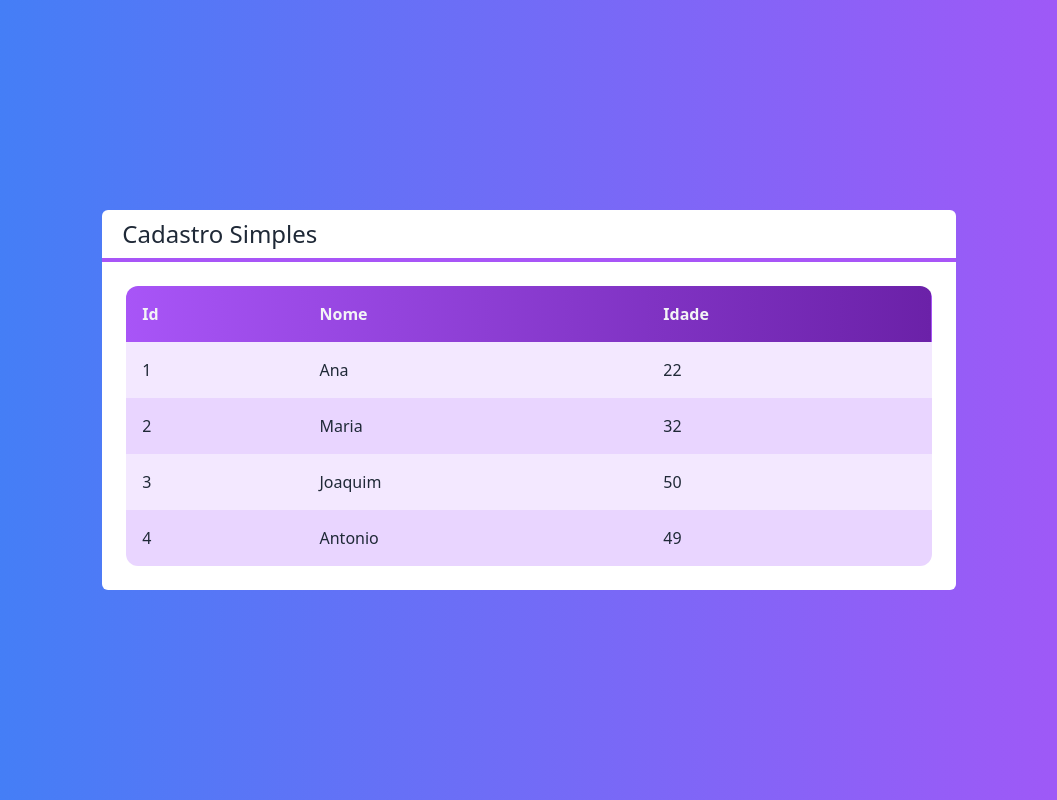
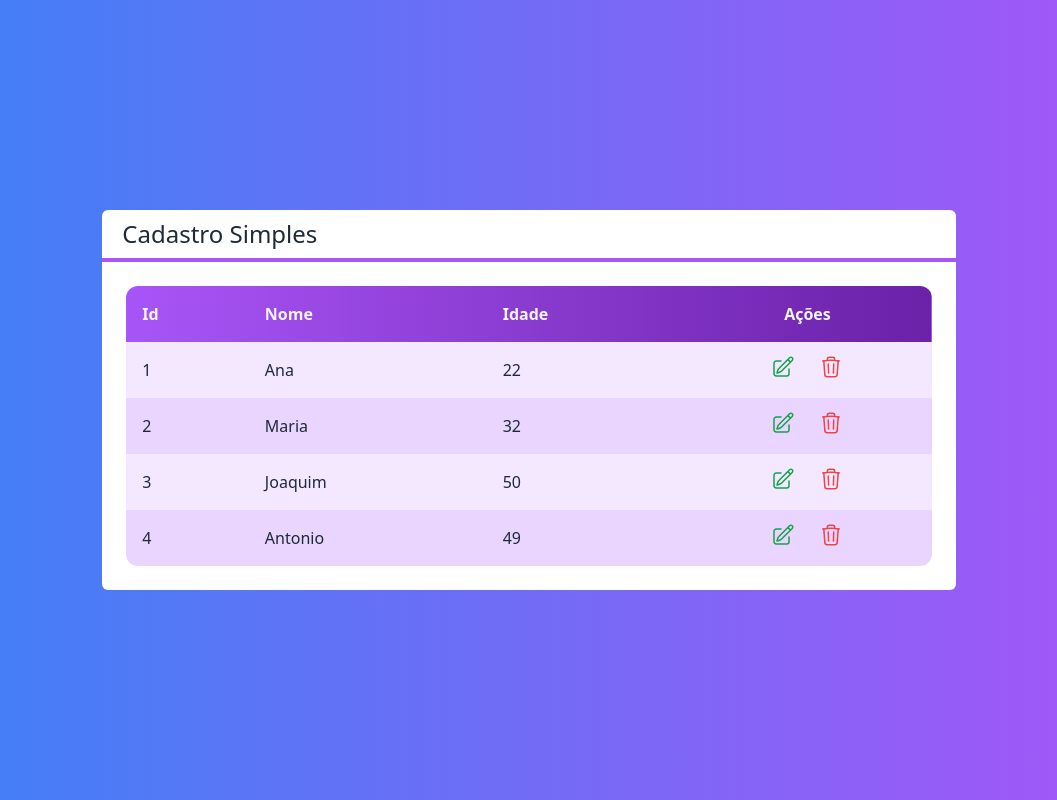
Before and after one commit to heberGustavo/crud-users, a Next.js app: page / in a window 1280 px wide. Shown: the whole page, without its empty margins (111-1168 px from the left). Built offline with nearby package versions, Linux system fonts and the light colour scheme.

Commit message:
Create action in table

```diff
--- a/src/components/Tabela.tsx
+++ b/src/components/Tabela.tsx
@@ -1,24 +1,30 @@
 import Cliente from "@/core/Cliente";
+import { IconeEditar, IconeLixeira } from "./Icones";
 
-interface TabelaProps{
-    clientes: Cliente[]
+interface TabelaProps {
+    clientes: Cliente[];
+    clienteSelecionado?: (client: Cliente) => void;
+    clienteExcluido?: (client: Cliente) => void;
 }
 
-export default function Tabela(props: TabelaProps){
+export default function Tabela(props: TabelaProps) {
 
-    function renderizarCabecalho(){
-        return(
+    const exibirAcoes = props.clienteSelecionado || props.clienteExcluido;
+
+    function renderizarCabecalho() {
+        return (
             <tr>
                 <th className="text-left p-4">Id</th>
                 <th className="text-left p-4">Nome</th>
                 <th className="text-left p-4">Idade</th>
+                {exibirAcoes ? <th className="p-4">Ações</th> : false}
             </tr>
         )
     }
 
-    function renderizarCorpo(){
+    function renderizarCorpo() {
         return props.clientes?.map((cliente, i) => {
-            return(
+            return (
                 <tr
                     key={cliente.id}
                     className={`${i % 2 === 0 ? 'bg-purple-100' : 'bg-purple-200'}`}
@@ -26,12 +32,44 @@
                     <td className="text-left p-4">{cliente.id}</td>
                     <td className="text-left p-4">{cliente.nome}</td>
                     <td className="text-left p-4">{cliente.idade}</td>
+                    {exibirAcoes ? renderizarAcoes(cliente) : false}
                 </tr>
             )
         })
     }
 
-    return(
+    function renderizarAcoes(cliente: Cliente) {
+        return (
+            <td className="flex justify-center">
+                {props.clienteSelecionado ? (
+                    <button
+                        onClick={() => props.clienteSelecionado?.(cliente)}
+                        className={`
+                            flex justify-center items-center
+                            text-green-600 rounded-full p-2 m-1
+                            hover:bg-purple-50
+                        `}
+                    >
+                        {IconeEditar}
+                    </button>
+                ) : false}
+                {props.clienteExcluido ? (
+                    <button
+                        onClick={() => props.clienteExcluido?.(cliente)}
+                        className={`
+                            flex justify-center items-center
+                            text-red-500 rounded-full p-2 m-1
+                            hover:bg-purple-50
+                        `}
+                    >
+                        {IconeLixeira}
+                    </button>
+                ) : false}
+            </td>
+        )
+    }
+
+    return (
         <table className="w-full rounded-xl overflow-hidden">
             <thead className={`
                 text-gray-100
--- a/src/pages/index.tsx
+++ b/src/pages/index.tsx
@@ -11,6 +11,14 @@
     new Cliente('Antonio', 49, '4'),
   ]
 
+  function clienteSelecionado(cliente: Cliente){
+    console.log(cliente.nome)
+  }
+
+  function clienteExcluido(cliente: Cliente){
+    console.log(cliente.idade)
+  }
+
   return (
     <main className={`
       flex justify-center items-center h-screen
@@ -18,7 +26,11 @@
       text-white
     `}>
       <Layout titulo="Cadastro Simples">
-        <Tabela clientes={clientes} />
+        <Tabela
+          clientes={clientes}
+          clienteSelecionado={clienteSelecionado}
+          clienteExcluido={clienteExcluido}
+        />
       </Layout>
     </main>
   )
```
